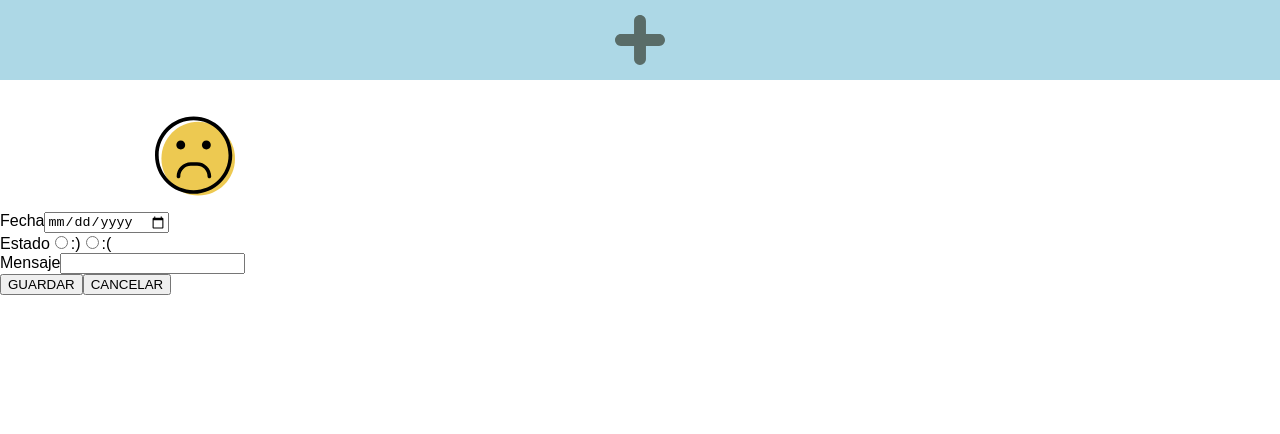
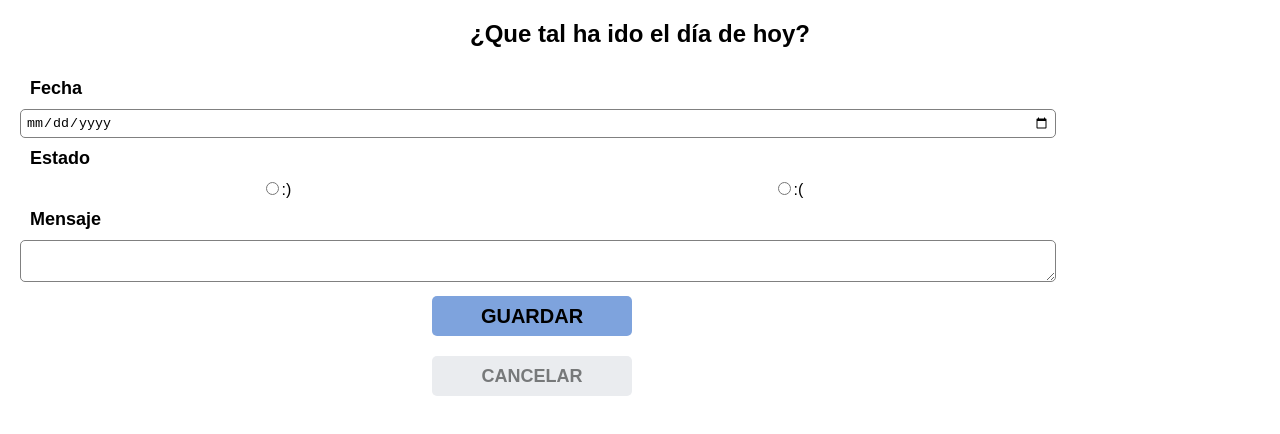
Before and after one commit to Adalab/clarke-fc-life-calendar-Noelia-F, a React (Create React App) app in the folder my-life-calendar/: page / in a window 1280 px wide. Shown: the top 434 px of the page. Built offline with nearby package versions, Linux system fonts and the light colour scheme.

Commit message:
editor styles

```diff
--- a/my-life-calendar/src/app/App.css
+++ b/my-life-calendar/src/app/App.css
@@ -2,4 +2,13 @@ body {
   margin: 0;
   padding: 0;
   font-family: sans-serif;
+  box-sizing: border-box;
 }
+h1{
+  padding: 0;
+  margin: 0;
+}
+h2{
+  padding: 0;
+  margin: 0;
+}
--- a/my-life-calendar/src/components/editor/Editor.js
+++ b/my-life-calendar/src/components/editor/Editor.js
@@ -9,6 +9,7 @@ class Editor extends Component {
   render() {
     return (
       <div className="editor">
+        <h1 className="editor__title">¿Que tal ha ido el día de hoy?</h1>
         <form className="editor__form" action="/signup" method="post">
           <EditorDate />
           <EditorStatus />
--- a/my-life-calendar/src/components/editor/editor.css
+++ b/my-life-calendar/src/components/editor/editor.css
@@ -0,0 +1,40 @@
+.editor__title{
+  font-family: sans-serif;
+  font-size: 24px;
+  font-weight: bold;
+  text-align: center;
+  padding-top: 20px;
+  padding-left: 20px;
+  padding-right: 20px;
+}
+.editor{
+  position: fixed;
+  top:0;
+  left: 0;
+  width: 100%;
+  height: 100vh;
+  background-color: white;
+}
+.editor__form{
+  display: flex;
+  flex-direction: column;
+  justify-content: center;
+  align-items: center;
+  padding: 20px;
+  width: 80%;
+}
+.label{
+  display: block;
+  text-align: left;
+  padding: 10px;
+  font-family: sans-serif;
+  font-size: 18px;
+  font-weight: bold;
+}
+.cell{
+  width: 100%;
+  border: none;
+  border: 1px solid grey;
+  padding: 5px;
+  border-radius: 5px;
+}
--- a/my-life-calendar/src/components/editorButtons/editorButtons.css
+++ b/my-life-calendar/src/components/editorButtons/editorButtons.css
@@ -0,0 +1,36 @@
+.editor__buttons{
+  display: flex;
+  flex-direction: column;
+  justify-content: center;
+  align-items: center;
+}
+.button{
+  margin: 10px;
+  display: block;
+  width: 200px;
+  height: 40px;
+  background-color: #7ea3dd;
+  border: none;
+  border-radius: 5px;
+  font-size: 20px;
+  font-weight: bold;
+  cursor: pointer;
+}
+.button:hover{
+  width: 210px;
+  height: 50px;
+  background-color: #526b91;
+  color: white;
+}
+
+.button--cancel{
+  background-color: #eaecef;
+  color: #77797a;
+  font-size: 18px;
+}
+.button--cancel:hover{
+  width: 200px;
+  height: 40px;
+  background-color: #eaecef;
+  color: #77797a;
+}
--- a/my-life-calendar/src/components/editorComments/EditorComments.js
+++ b/my-life-calendar/src/components/editorComments/EditorComments.js
@@ -6,7 +6,7 @@ class EditorComments extends Component {
     return (
       <div className="editor__comments">
         <label className="label" for="comment">Mensaje</label>
-        <input className="cell" id="comment" type="text"></input>
+        <textarea className="cell" col="10" cel="40"></textarea>
       </div>
     );
   }
--- a/my-life-calendar/src/components/editorComments/editorComments.css
+++ b/my-life-calendar/src/components/editorComments/editorComments.css
@@ -0,0 +1,3 @@
+.editor__comments{
+  width: 100%;
+}
--- a/my-life-calendar/src/components/editorDate/editorDate.css
+++ b/my-life-calendar/src/components/editorDate/editorDate.css
@@ -0,0 +1,3 @@
+.editor__date{
+  width: 100%;
+}
--- a/my-life-calendar/src/components/editorStatus/EditorStatus.js
+++ b/my-life-calendar/src/components/editorStatus/EditorStatus.js
@@ -5,11 +5,15 @@ class EditorStatus extends Component {
   render() {
     return (
       <div className="editor__status">
-        <label className="label">Estado</label>
-        <input className="choose" id="happy" type="radio" value="happy" name="happy" />
-        <label className="label--smiley" for="happy">:)</label>
-        <input className="choose" id="sad" type="radio" value="sad" name="sad" />
-        <label className="label--smiley" for="sad">:(</label>
+        <h2 className="label label--status">Estado</h2>
+        <div className="choose__box">
+          <input className="choose" id="happy" type="radio" value="happy" name="status" />
+          <label className="label--smiley" for="happy">:)</label>
+        </div>
+        <div className="choose__box">
+          <input className="choose" id="sad" type="radio" value="sad" name="status" />
+          <label className="label--smiley" for="sad">:(</label>
+        </div>
       </div>
     );
   }
--- a/my-life-calendar/src/components/editorStatus/editorStatus.css
+++ b/my-life-calendar/src/components/editorStatus/editorStatus.css
@@ -0,0 +1,10 @@
+.editor__status{
+  width: 100%;
+  display: flex;
+  flex-wrap: wrap;
+  justify-content: space-around;
+  align-items: center;
+}
+.label--status{
+  width: 100%;
+}
--- a/my-life-calendar/src/index.css
+++ /dev/null
@@ -1,5 +0,0 @@
-body {
-  margin: 0;
-  padding: 0;
-  font-family: sans-serif;
-}
```
